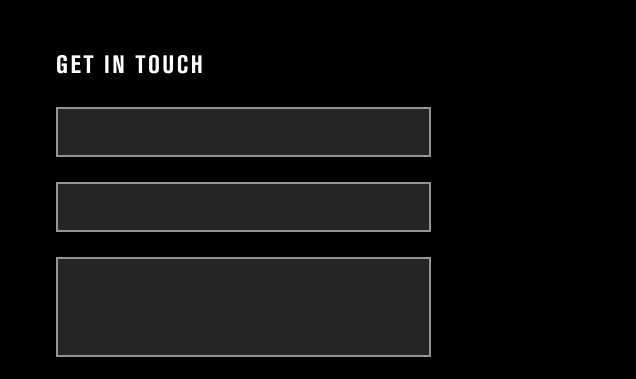
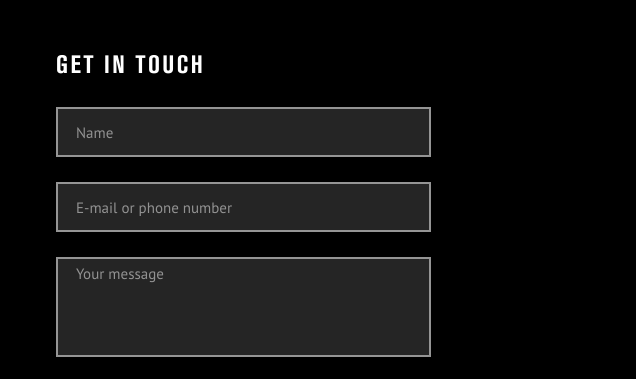
Before and after one commit to ivanmalafeyev/prime_one, a plain HTML site: page prime_one/index.html in a window 1280 px wide. Shown: the part 2040-2419 px from the top of the page, 644-1280 px from the left. Drawn offline with Linux system fonts and the light colour scheme; some packages are replaced by stand-ins of ours; files whose address does not match are found by name.

Commit message:
finish phfix

```diff
--- a/#sources/js/forms.js
+++ b/#sources/js/forms.js
@@ -22,7 +22,7 @@ if (inputs) {
         e.value = dv;
         isPlaceholder = true;
         e.isPlaceholder = isPlaceholder;
-        e.style.opacity = PLACEHOLDER_OPACITY;
+        e.style.color = `rgba(255, 255, 255, ${PLACEHOLDER_OPACITY})`;
       }
     });
   });
--- a/#sources/scss/styles.scss
+++ b/#sources/scss/styles.scss
@@ -450,7 +450,7 @@ textarea {
 }
 .input {
   background-color: transparent;
-  padding: 5px 10px;
+  padding: 5px 18px;
   border-radius: 0 !important;
   width: 100%;
   display: block;
@@ -472,7 +472,7 @@ textarea {
 textarea.input {
   resize: none;
   overflow: auto;
-  padding: 10px 18px;
+  // padding: 10px 18px;
   height: 100px;
 }
 .btn {
--- a/prime_one/index.html
+++ b/prime_one/index.html
@@ -351,8 +351,8 @@
                     <input
                       autocomplete="off"
                       type="text"
-                      name="form[]"
-                      data-value=""
+                      name="Name"
+                      data-value="Name"
                       class="input"
                     />
                   </div>
@@ -360,16 +360,16 @@
                     <input
                       autocomplete="off"
                       type="text"
-                      name="form[]"
-                      data-value=""
+                      name="Contact"
+                      data-value="E-mail or phone number"
                       class="input"
                     />
                   </div>
                   <div class="contacts-content-form__line">
                     <textarea
                       autocomplete="off"
-                      name="form[]"
-                      data-value=""
+                      name="Message"
+                      data-value="Your message"
                       class="input"
                     ></textarea>
                   </div>
--- a/prime_one/js/script.js
+++ b/prime_one/js/script.js
@@ -139,7 +139,7 @@ if (inputs) {
         e.value = dv;
         isPlaceholder = true;
         e.isPlaceholder = isPlaceholder;
-        e.style.opacity = PLACEHOLDER_OPACITY;
+        e.style.color = "rgba(255, 255, 255, ".concat(PLACEHOLDER_OPACITY, ")");
       }
     });
   });
```
Also changed, not shown: #sources/index.html (+6 -6 lines), prime_one/css/styles.css, prime_one/css/styles.min.css, prime_one/js/script.min.js, 1 other file.
